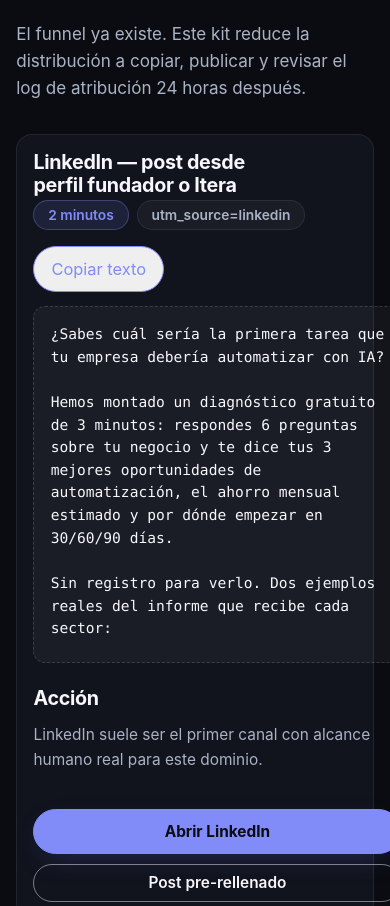
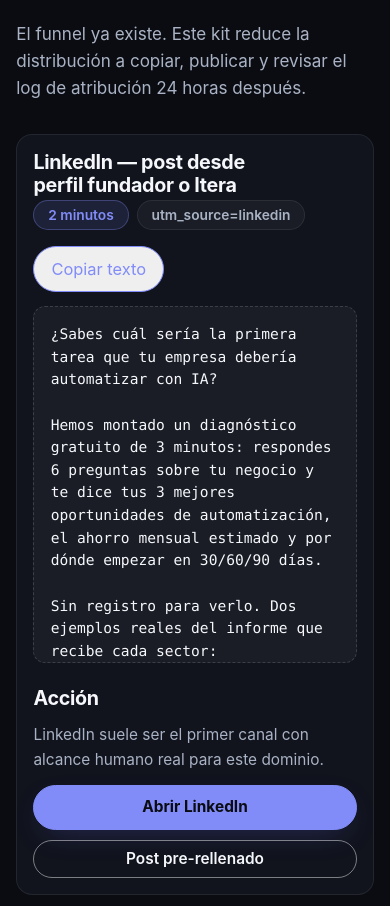
Before and after one commit to aiteam-itera/autonomia, a plain HTML site: page site/distribuir/index.html in a window 390 px wide. Shown: the part 900-1806 px from the top of the page. Drawn offline with Linux system fonts and the light colour scheme.

Commit message:
Fix distribution kit mobile overflow

```diff
--- a/site/distribuir/index.html
+++ b/site/distribuir/index.html
@@ -53,6 +53,7 @@
         grid-template-columns: minmax(0, 0.72fr) minmax(280px, 0.28fr);
         gap: var(--space-5);
         padding: clamp(1rem, 3vw, 1.6rem);
+        overflow: hidden;
       }
 
       .kit-channel__head {
@@ -77,10 +78,14 @@
       }
 
       .kit-copy {
+        width: 100%;
+        max-width: 100%;
         margin: 0;
         max-height: 22rem;
         overflow: auto;
         white-space: pre-wrap;
+        overflow-wrap: anywhere;
+        word-break: break-word;
         color: var(--fg);
         background: rgba(255, 255, 255, 0.04);
         border: 1px dashed var(--border-strong);
@@ -108,7 +113,13 @@
       }
 
       .kit-actions .cta {
+        box-sizing: border-box;
+        max-width: 100%;
+        min-width: 0;
         width: 100%;
+        margin-top: 0;
+        white-space: normal;
+        overflow-wrap: anywhere;
       }
 
       .kit-links {
@@ -165,6 +176,11 @@
 
         .kit-channel__head {
           flex-direction: column;
+        }
+
+        .kit-channel,
+        .kit-command {
+          padding-inline: 1rem;
         }
       }
     </style>
```
